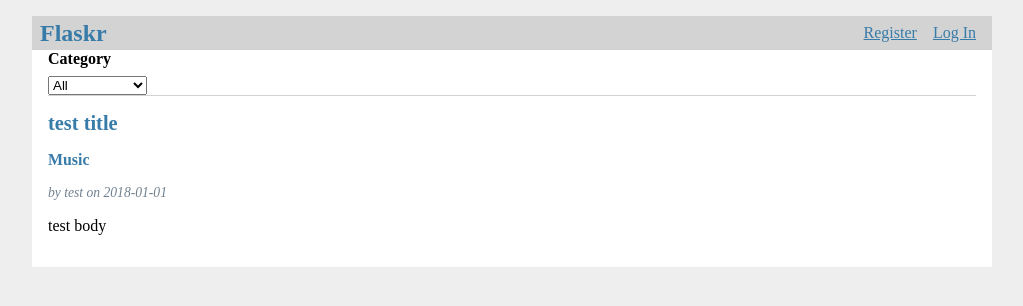
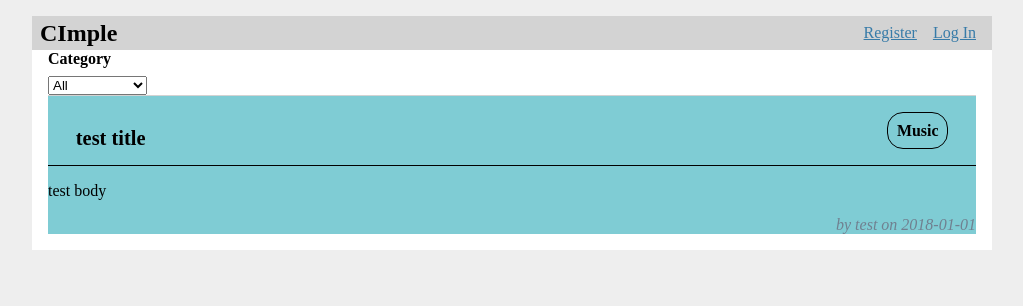
Before and after one commit to Conchero/CImple, a Flask app: page / in a window 1280 px wide. Shown: the top 306 px of the page, without its empty margins (128-1151 px from the left). Run offline with Flask 3, Linux system fonts and the light colour scheme; data comes from the database, SQL or seed files in the repository.

Commit message:
Redesign update

```diff
--- a/flaskr/static/style.css
+++ b/flaskr/static/style.css
@@ -1,3 +1,5 @@
+@import url(./var.css);
+
 @font-face {
   font-family: "Josefin Sans";
   src: "../assets/fonts/Josefin_Sans/JosefinSans-VariableFont_wght.ttf";
@@ -27,7 +29,7 @@ h1{
 }
 
 h1, h2, h3, h4, h5, h6 {
-  color: #377ba8;
+  color: black;
   margin: 1rem 0;
 }
 
@@ -53,7 +55,7 @@ nav h1 {
 }
 
 nav h1 a {
-  text-decoration: none;
+  /* text-decoration: none; */
   padding: 0.25rem 0.5rem;
 }
 
@@ -91,15 +93,46 @@ nav ul li a, nav ul li span, header .action {
   border: 1px solid #377ba8;
 }
 
+
+.post.category-1{
+  background-color: var(--music-post-color);
+}
+.post.category-2{
+  background-color: var(--food-post-color);
+}
+.post.category-3{
+  background-color: var(--DIY-post-color);
+}
+.post.category-4{
+  background-color: var(--misc-post-color);
+}
+
 .post > header {
   display: flex;
-  align-items: flex-end;
+  flex-direction: column;
   font-size: 0.85em;
+  border-bottom: 1px solid black;
 }
 
-.post > header > div:first-of-type {
+.post > header > .post_info{
+  display: flex;
+  flex-direction: row;
+  justify-content: space-between;
+  align-items: center;
+  padding-inline: 3%;
+
+
+}
+
+.post > header > .post_info >.post_info-category{
+  border: 1px solid black;
+  border-radius: 1rem;
+  padding: 1%;
+}
+
+/* .post > header > div:first-of-type {
   flex: auto;
-}
+} */
 
 .post > header h1 {
   font-size: 1.5em;
@@ -111,6 +144,9 @@ nav ul li a, nav ul li span, header .action {
   font-style: italic;
 }
 
+.post > footer{
+  text-align: right;
+}
 
 .category_div{
   display: flex;
--- /dev/null
+++ b/flaskr/static/var.css
@@ -0,0 +1,6 @@
+:root{
+    --music-post-color: #7FCCD4;
+    --food-post-color: #87D47F;
+    --DIY-post-color: #CED47F;
+    --misc-post-color: #B5A0A0;
+}
--- a/flaskr/templates/base.html
+++ b/flaskr/templates/base.html
@@ -2,7 +2,7 @@
 <title>{% block title %}{% endblock %} - Flaskr</title>
 <link rel="stylesheet" href="{{ url_for('static', filename='style.css') }}">
 <nav>
-  <h1>Flaskr</h1>
+  <h1>CImple</h1>
   <ul>
     {% if g.user %}
       <li><span>{{ g.user['username'] }}</span>
--- a/flaskr/templates/blog/create.html
+++ b/flaskr/templates/blog/create.html
@@ -1,6 +1,7 @@
 {% extends 'base.html' %}
 
 {% block header %}
+
   <h1>{% block title %}New Post{% endblock %}</h1>
 {% endblock %}
 
--- a/flaskr/templates/blog/index.html
+++ b/flaskr/templates/blog/index.html
@@ -43,18 +43,23 @@
 
 {% block content %}
 {% for post in posts %}
-<article class="post">
+<article class="post category-{{ post['category_id'] }} ">
   <header>
-    <div>
-      <h1>{{ post['title'] }}</h1>
-      <h3>{{ post['cat_name'] }}</h3>
-      <div class="about">by {{ post['username'] }} on {{ post['created'].strftime('%Y-%m-%d') }}</div>
-    </div>
     {% if g.user['id'] == post['author_id'] %}
     <a class="action" href="{{ url_for('blog.update', id=post['id']) }}">Edit</a>
     {% endif %}
+    <div class="post_info">
+      <h1>{{ post['title'] }}</h1>
+      <h3 class="post_info-category">{{ post['cat_name'] }}</h3>
+    </div>
   </header>
+
   <p class="body">{{ post['body'] }}</p>
+
+  <footer>
+      <div class="about">by {{ post['username'] }} on {{ post['created'].strftime('%Y-%m-%d') }}</div>
+  </footer>
+
 </article>
 {% if not loop.last %}
 <hr>
```
